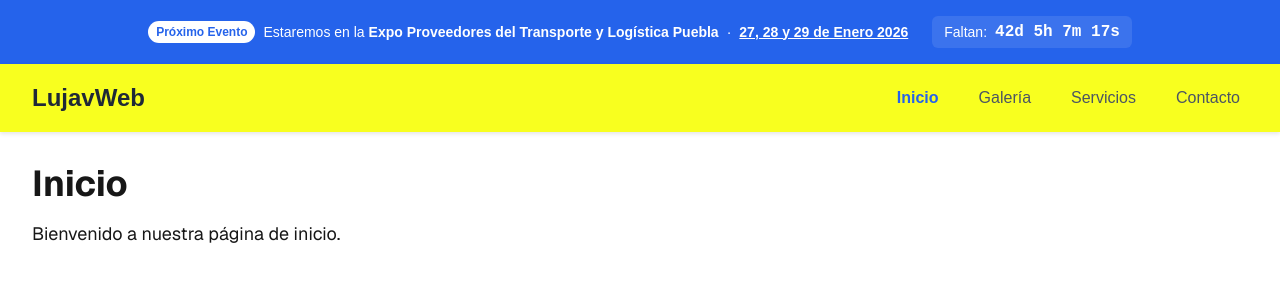
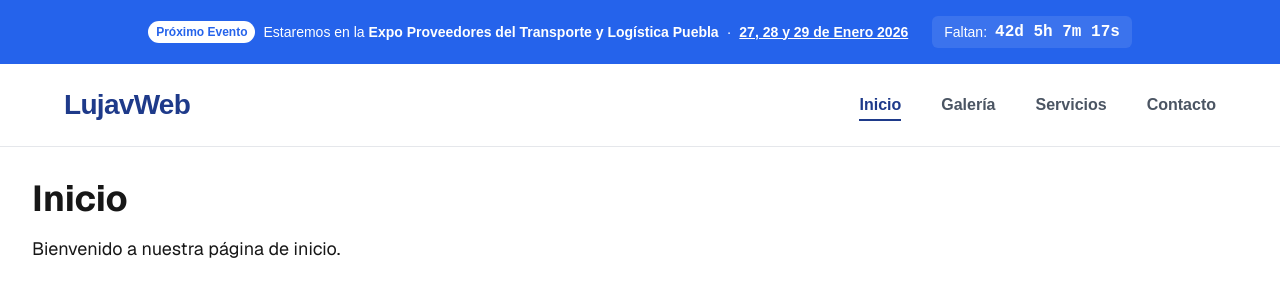
Before and after one commit to TransportesLujav/newlujav, a Next.js app: page / in a window 1280 px wide. Shown: the top 300 px of the page. Built offline with nearby package versions, Linux system fonts and the light colour scheme.

Commit message:
Redesign navbar with professional style

```diff
--- a/src/components/navbar.css
+++ b/src/components/navbar.css
@@ -2,24 +2,29 @@
   display: flex;
   justify-content: space-between;
   align-items: center;
-  padding: 1rem 2rem;
-  background-color: #F8FF1F;
-  box-shadow: 0 2px 4px rgba(0, 0, 0, 0.1);
+  padding: 1.25rem 4rem;
+  background-color: #ffffff;
+  border-bottom: 1px solid #e5e7eb;
   position: sticky;
   top: 0;
   z-index: 50;
+  transition: all 0.3s ease;
 }
 
 .navbar-logo {
-  font-size: 1.5rem;
-  font-weight: 700;
-  color: #1f2937;
+  font-size: 1.75rem;
+  font-weight: 800;
+  color: #1e3a8a; /* Dark Blue */
   text-decoration: none;
+  letter-spacing: -0.025em;
+  display: flex;
+  align-items: center;
+  gap: 0.5rem;
 }
 
 .navbar-links {
   display: flex;
-  gap: 1.5rem;
+  gap: 2.5rem;
   list-style: none;
   margin: 0;
   padding: 0;
@@ -28,32 +33,57 @@
 .navbar-link {
   text-decoration: none;
   color: #4b5563;
-  font-weight: 500;
-  transition: color 0.2s ease;
-  padding: 0.5rem;
-  border-radius: 0.375rem;
+  font-weight: 600;
+  font-size: 1rem;
+  padding: 0.5rem 0;
+  position: relative;
+  transition: color 0.3s ease;
+}
+
+.navbar-link::after {
+  content: '';
+  position: absolute;
+  width: 0;
+  height: 2px;
+  bottom: 0;
+  left: 0;
+  background-color: #2563eb;
+  transition: width 0.3s ease;
 }
 
 .navbar-link:hover {
   color: #2563eb;
-  background-color: #f3f4f6;
+}
+
+.navbar-link:hover::after {
+  width: 100%;
 }
 
 .navbar-link.active {
-  color: #2563eb;
-  font-weight: 600;
+  color: #1e3a8a;
+}
+
+.navbar-link.active::after {
+  width: 100%;
+  background-color: #1e3a8a;
 }
 
 @media (max-width: 768px) {
   .navbar {
+    padding: 1rem 1.5rem;
     flex-direction: column;
     gap: 1rem;
-    padding: 1rem;
+    box-shadow: 0 4px 6px -1px rgba(0, 0, 0, 0.05);
   }
 
   .navbar-links {
+    width: 100%;
+    justify-content: center;
+    gap: 1.5rem;
     flex-wrap: wrap;
-    justify-content: center;
-    gap: 0.5rem;
+  }
+
+  .navbar-link {
+    font-size: 0.95rem;
   }
 }
```
